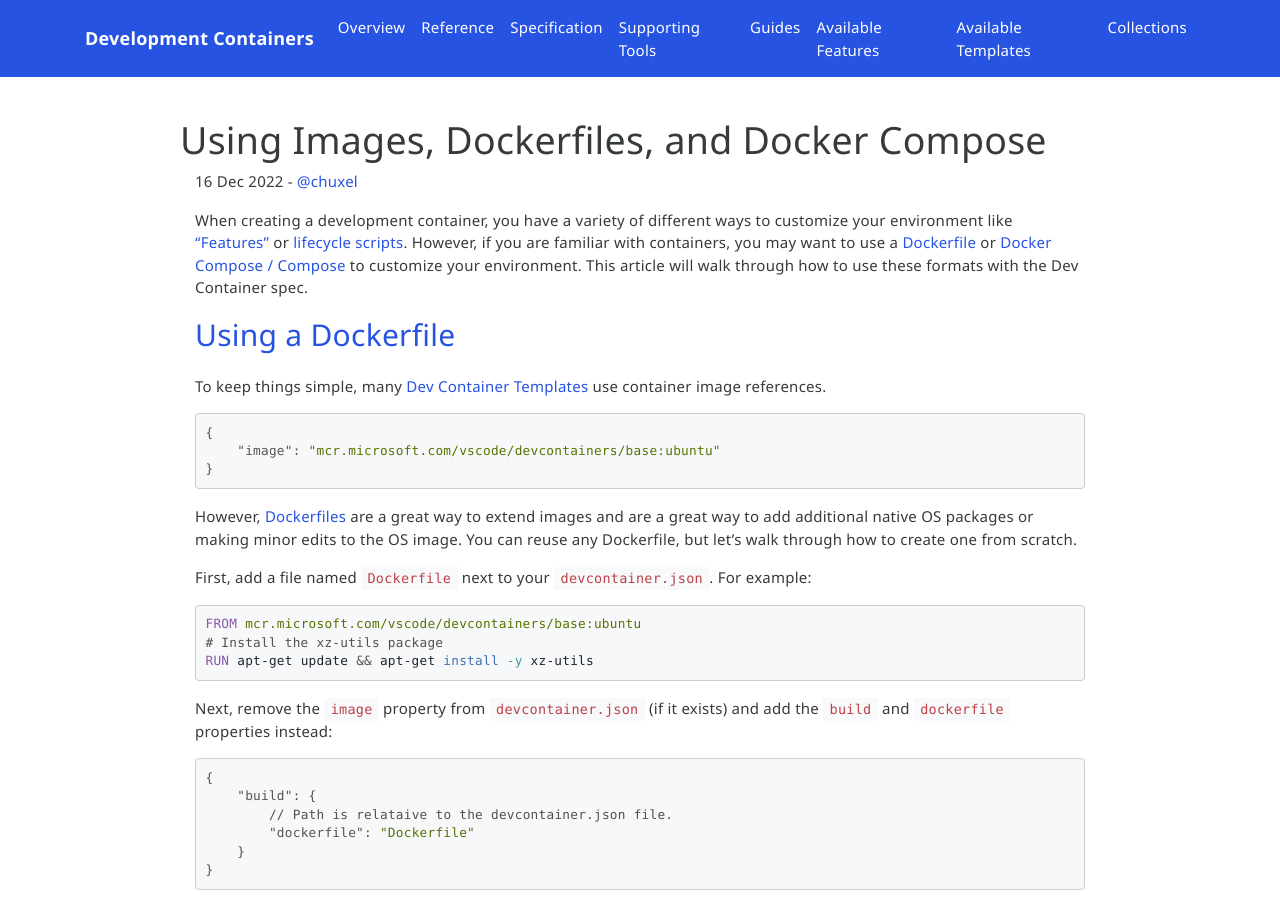
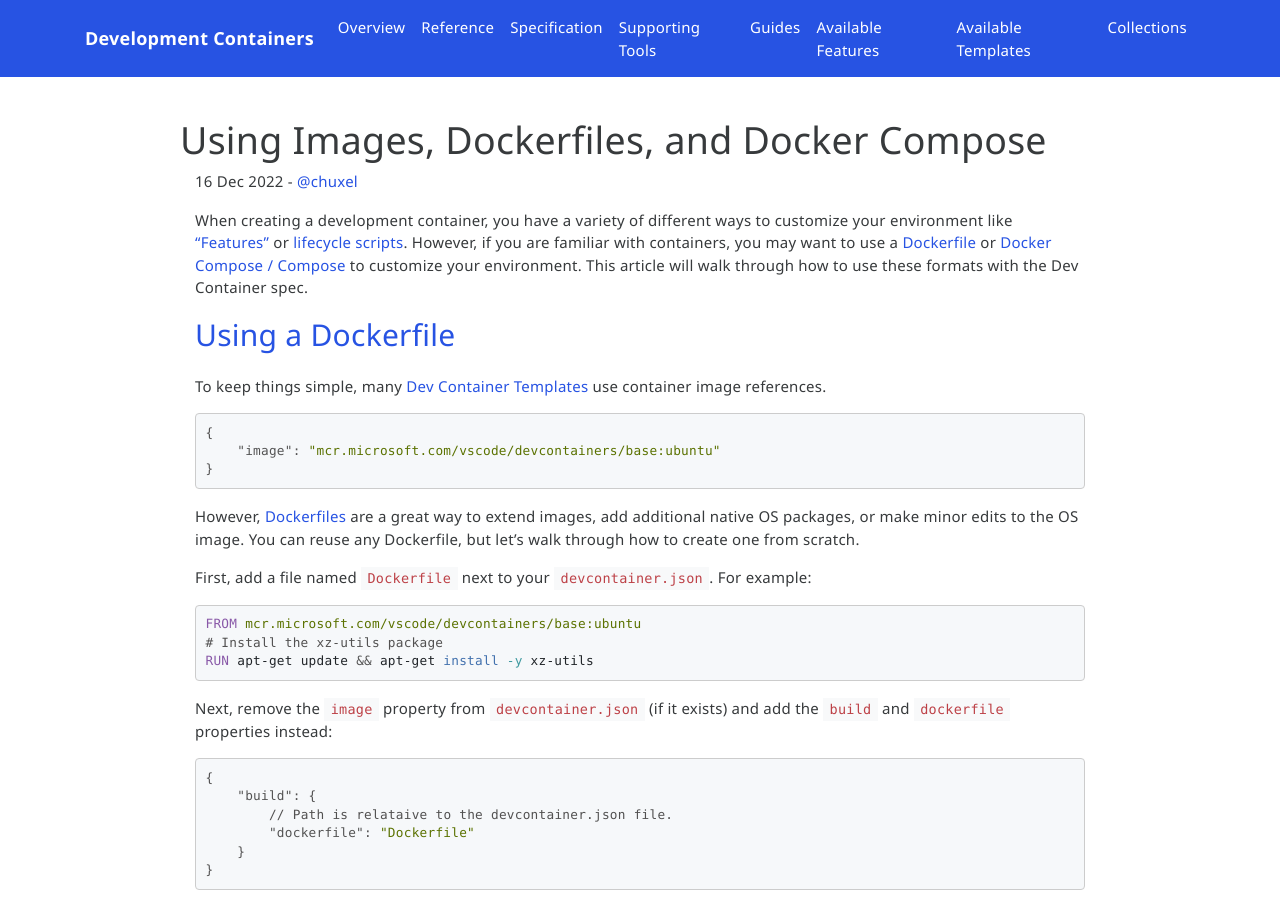
Before and after one commit to devcontainers/devcontainers.github.io, a Jekyll site: the page built from _posts/2022-12-16-dockerfiles.md, in a window 1280 px wide and 900 px high. Built offline with Jekyll 4.4.1, drawn with Linux system fonts in a browser that asks for light colours; nearby versions of some CDN libraries; comment, search, counter and statistics services are not loaded.

Commit message:
Update _posts/2022-12-16-dockerfiles.md
Co-authored-by: Brigit Murtaugh <brigit.murtaugh@microsoft.com>

````diff
--- a/_posts/2022-12-16-dockerfiles.md
+++ b/_posts/2022-12-16-dockerfiles.md
@@ -17,7 +17,7 @@ To keep things simple, many [Dev Container Templates](/templates) use container
 }
 ```
 
-However, [Dockerfiles](https://docs.docker.com/engine/reference/builder/) are a great way to extend images and are a great way to add additional native OS packages or making minor edits to the OS image. You can reuse any Dockerfile, but let's walk through how to create one from scratch.
+However, [Dockerfiles](https://docs.docker.com/engine/reference/builder/) are a great way to extend images, add additional native OS packages, or make minor edits to the OS image. You can reuse any Dockerfile, but let's walk through how to create one from scratch.
 
 First, add a file named `Dockerfile` next to your `devcontainer.json`. For example:
 
````
